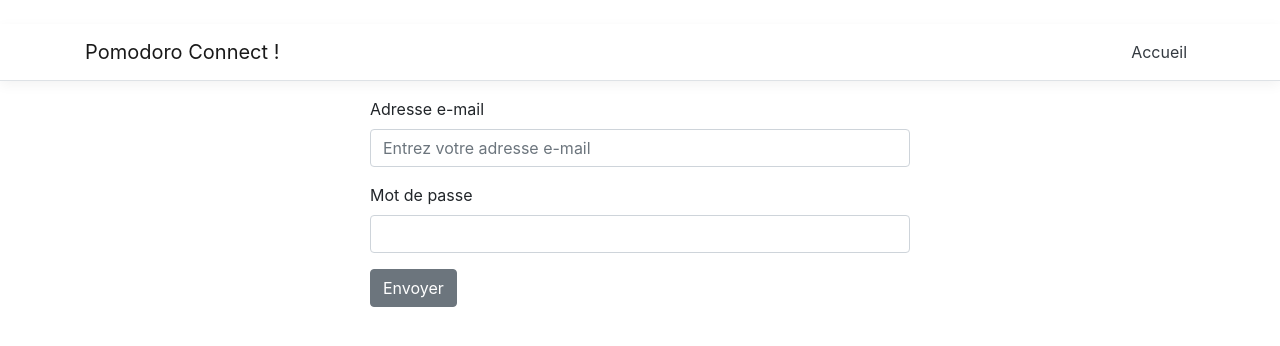
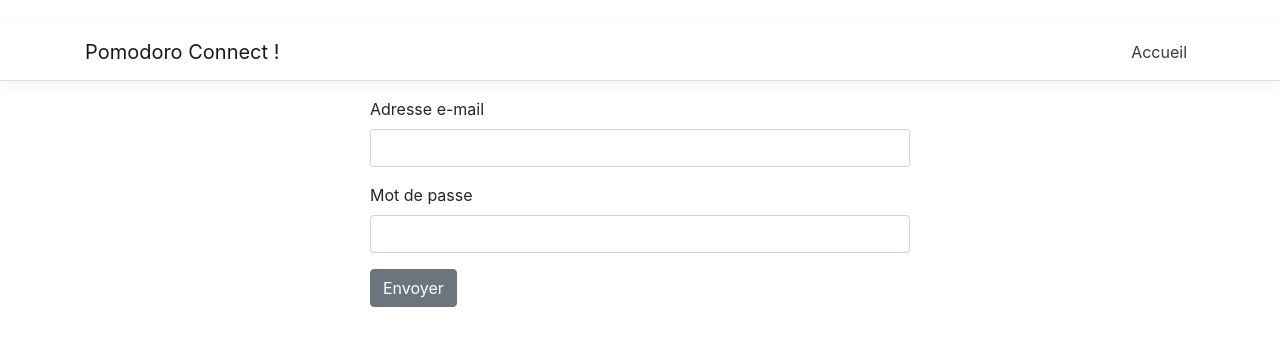
Before and after one commit to olibos/Acme.Productivity.Pomodoro, a React (Create React App) app in the folder Acme.Productivity.Pomodoro.Web/ClientApp/: page /login in a window 1280 px wide. Shown: the top 346 px of the page. Built offline with nearby package versions, Linux system fonts and the light colour scheme.

Commit message:
Login form !

```diff
--- a/Acme.Productivity.Pomodoro.Web/ClientApp/package.json
+++ b/Acme.Productivity.Pomodoro.Web/ClientApp/package.json
@@ -15,6 +15,7 @@
     "react-dom": "16.11.0",
     "react-i18next": "^11.3.3",
     "react-redux": "7.1.1",
+    "redux-form": "^8.3.0",
     "react-router": "5.1.2",
     "react-router-dom": "5.1.2",
     "react-scripts": "^3.2.0",
@@ -22,7 +23,8 @@
     "redux": "4.0.4",
     "redux-thunk": "2.3.0",
     "svgo": "1.3.0",
-    "yup": "^0.28.1"
+    "yup": "^0.28.1",
+    "redux-form-yup": "^0.0.5"
   },
   "devDependencies": {
     "@types/history": "4.7.3",
@@ -35,6 +37,8 @@
     "@types/react-router-dom": "5.1.0",
     "@types/reactstrap": "8.0.6",
     "@typescript-eslint/parser": "^2.5.0",
+    "@types/redux-form": "^8.2.2",
+    "@types/yup": "^0.26.32",
     "cross-env": "6.0.3",
     "eslint": "^6.5.1",
     "eslint-plugin-flowtype": "^3.13.0",
--- a/Acme.Productivity.Pomodoro.Web/ClientApp/src/components/Login.tsx
+++ b/Acme.Productivity.Pomodoro.Web/ClientApp/src/components/Login.tsx
@@ -3,15 +3,75 @@ import { RouteComponentProps } from "react-router";
 import * as React from "react";
 import { connect } from "react-redux";
 import { ApplicationState } from "../store";
-import { Button, Col, Form, FormGroup, Input, Label, Row } from "reactstrap";
-import { FC, useState } from "react";
+import { Button, Col, FormGroup, Row } from "reactstrap";
+import { FC } from "react";
 import { useTranslation } from "react-i18next";
+import { reduxForm, Field, InjectedFormProps } from "redux-form";
+import ReduxFormInput from "./shared/ReduxFormInput";
+import * as Yup from "yup";
+import ReduxYupValidator from "./shared/ReduxYupValidator";
+
+const LoginForm: FC<InjectedFormProps<{}, {}>> = (props) =>
+{
+    const {t} = useTranslation();
+    const {handleSubmit} = props;
+
+    return <form onSubmit={handleSubmit}>
+        <FormGroup>
+            <Field name="email" type="text" label={t("forms:Email address")} component={ReduxFormInput}/>
+        </FormGroup>
+
+        <FormGroup>
+            <Field name="password" type="password" label={t("forms:Password")} component={ReduxFormInput}/>
+        </FormGroup>
+
+        <FormGroup>
+            <Button variant="primary" type="submit">
+                {t("forms:Submit")}
+            </Button>
+        </FormGroup>
+    </form>;
+};
+
+const schema = Yup
+    .object()
+    .shape({
+        email: Yup.string().email().required(),
+        password: Yup.string().required(),
+    });
+
+const ReduxLoginForm = reduxForm({
+    form: 'login',
+    asyncValidate: ReduxYupValidator(schema),
+})(LoginForm as any);
 
 type LoginProps =
     CurrentUserStore.UserState &
     typeof CurrentUserStore.actionCreators &
     RouteComponentProps<{}>;
 
+const Login: FC<LoginProps> = (props) =>
+{
+    const submit = (values: any) =>
+    {
+        props.login(values.email);
+    };
+
+    return <>
+        <Row className="justify-content-center">
+            <Col xs={12} md={6}>
+                <ReduxLoginForm onSubmit={submit}/>
+            </Col>
+        </Row>
+    </>;
+};
+
+export default connect(
+    (state: ApplicationState) => state.currentUser,
+    CurrentUserStore.actionCreators,
+)(Login as any);
+
+/*
 const Login: FC<LoginProps> = (props) =>
 {
     const {t} = useTranslation();
@@ -50,4 +110,4 @@ const Login: FC<LoginProps> = (props) =>
 export default connect(
     (state: ApplicationState) => state.currentUser,
     CurrentUserStore.actionCreators,
-)(Login as any);
+)(Login as any);*/
--- a/Acme.Productivity.Pomodoro.Web/ClientApp/src/components/NavMenu.tsx
+++ b/Acme.Productivity.Pomodoro.Web/ClientApp/src/components/NavMenu.tsx
@@ -6,15 +6,12 @@ import * as CurrentUserStore from "../store/CurrentUser";
 import { connect } from "react-redux";
 import { ApplicationState } from "../store";
 import { Trans } from "react-i18next";
-import { Security } from "../utils/Security";
 
 type NavMenuProps = CurrentUserStore.UserState &
     typeof CurrentUserStore.actionCreators;
 
 class NavMenu extends React.PureComponent<NavMenuProps, { isOpen: boolean }>
 {
-
-
     public state = {
         isOpen: false,
     };
@@ -35,9 +32,9 @@ class NavMenu extends React.PureComponent<NavMenuProps, { isOpen: boolean }>
                                     <NavLink tag={Link} className="text-dark" to="/"><Trans>Home</Trans></NavLink>
                                 </NavItem>
 
-                                {Security.isLogged() &&
+                                {this.props.isConnected &&
                                     <NavItem>
-                                        <NavLink tag={Link} onClick={() => this.props.logout()}><Trans>Logout</Trans></NavLink>
+                                        <NavLink href="#" onClick={() => this.props.logout()}><Trans>Logout</Trans></NavLink>
                                     </NavItem>
                                 }
                             </ul>
--- /dev/null
+++ b/Acme.Productivity.Pomodoro.Web/ClientApp/src/components/shared/ReduxFormInput.tsx
@@ -0,0 +1,21 @@
+import * as React from "react";
+import { FC } from "react";
+import { Input, Label } from 'reactstrap';
+
+const ReduxFormInput: FC = (field: any) => (
+    <>
+        <Label>{field.label}</Label>
+        <Input
+            {...field.input}
+            type={field.type}
+            placeholder={field.placeHolder}
+            max={field.maxDate}
+            min={field.minDate}
+            step={field.step}
+            disabled={field.disabled}
+        />
+        {field.meta.touched && <p className="text-danger">{field.meta.error}</p>}
+    </>
+);
+
+export default ReduxFormInput;
--- /dev/null
+++ b/Acme.Productivity.Pomodoro.Web/ClientApp/src/components/shared/ReduxYupValidator.tsx
@@ -0,0 +1,22 @@
+import { Schema } from "yup";
+
+const ReduxYupValidator = (schema: Schema<any>) => async (values: any) =>
+{
+    try
+    {
+        await schema.validate(values, { abortEarly: false });
+        return {};
+    }
+    catch (errors)
+    {
+        throw errors.inner.reduce(
+            (errors: any, err: any) => ({
+                ...errors,
+                [err.path]: err.message,
+            }),
+            {},
+        );
+    }
+};
+
+export default ReduxYupValidator;
--- a/Acme.Productivity.Pomodoro.Web/ClientApp/src/i18n.ts
+++ b/Acme.Productivity.Pomodoro.Web/ClientApp/src/i18n.ts
@@ -19,6 +19,11 @@ i18n.use(LanguageDetector).init({
                     "Password": "Mot de passe",
                     "Submit": "Envoyer"
                 },
+            validations:
+                {
+                    "FormatEmail": "Veuillez entrer un e-mail",
+                    "Required": "Cette information est requise"
+                }
         },
     },
     fallbackLng: "fr",
--- a/Acme.Productivity.Pomodoro.Web/ClientApp/src/store/CurrentUser.ts
+++ b/Acme.Productivity.Pomodoro.Web/ClientApp/src/store/CurrentUser.ts
@@ -8,6 +8,7 @@ export interface UserState
 {
     username: string | null;
     bearer: string | null;
+    isConnected: boolean;
 }
 
 // Interface for all actions
@@ -53,7 +54,7 @@ export const actionCreators = {
 };
 
 // Default state and reducer to change the state when action is done
-const unloadedState: UserState = {username: null, bearer: null};
+const unloadedState: UserState = {username: null, bearer: null, isConnected: false};
 
 export const reducer: Reducer<UserState> = (state: UserState | undefined, incomingAction: Action): UserState =>
 {
@@ -70,6 +71,7 @@ export const reducer: Reducer<UserState> = (state: UserState | undefined, incomi
             return {
                 username: action.username,
                 bearer: action.bearer,
+                isConnected: true
             };
         case "USER_DISCONNECTED":
             return unloadedState;
--- a/Acme.Productivity.Pomodoro.Web/ClientApp/src/store/configureStore.ts
+++ b/Acme.Productivity.Pomodoro.Web/ClientApp/src/store/configureStore.ts
@@ -3,6 +3,7 @@ import thunk from 'redux-thunk';
 import { connectRouter, routerMiddleware } from 'connected-react-router';
 import { History } from 'history';
 import { ApplicationState, reducers } from './';
+import { reducer as formReducer } from 'redux-form';
 
 export default function configureStore(history: History, initialState?: ApplicationState) {
     const middleware = [
@@ -12,6 +13,7 @@ export default function configureStore(history: History, initialState?: Applicat
 
     const rootReducer = combineReducers({
         ...reducers,
+        form: formReducer,
         router: connectRouter(history)
     });
 
```
Also changed, not shown: 1 other file (tests, documents, lock files or other folders).
